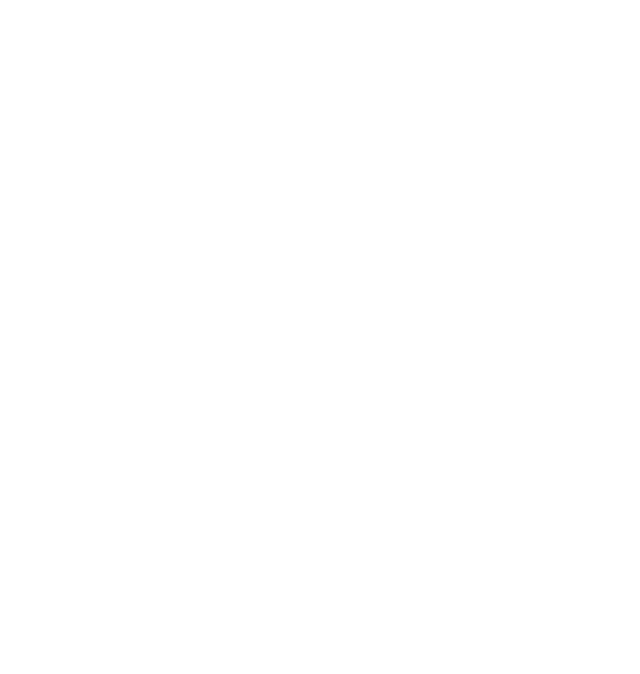
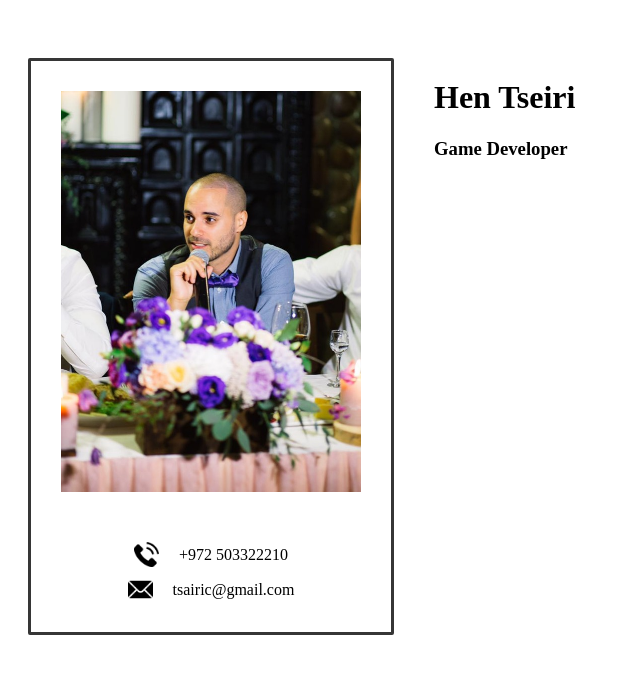
Before and after one commit to ChenTTTTT/Resume, a plain HTML site: page index.html in a window 1280 px wide. Shown: the whole page, without its empty margins (0-640 px from the left). Drawn offline with Linux system fonts and the light colour scheme.

Commit message:
first update

```diff
--- a/index.html
+++ b/index.html
@@ -7,6 +7,25 @@
     <link rel="stylesheet" href="style.css">
 </head>
 <body>
-
+    <div class="mainContainer">
+        <div class="contactPanel">
+            <div>
+                <img id="profile_picture" src="images/profile_picture.jpg" alt="profile_picture">
+                <br><br><br>
+                <div id="contactPersonalInfoContainer">
+                    <img src="images/telephone (1).png" alt="telephone" style="width: 1.5625rem;">
+                    <div> +972 503322210 </div>
+                </div>
+                <div id="contactPersonalInfoContainer">
+                    <img src="images/mail (1).png" alt="mail" style="width: 1.5625rem;">
+                    <div> tsairic@gmail.com </div>
+                </div>
+            </div>
+        </div>
+        <div class="mainPanel">
+            <h1> Hen Tseiri </h1>
+            <h3> Game Developer </h3>
+        </div>
+    </div>
 </body>
 </html>
--- a/style.css
+++ b/style.css
@@ -0,0 +1,32 @@
+.mainContainer{
+    display: flex;
+    flex-direction: row;
+}
+
+.contactPanel{
+    border-radius: .125rem;
+    border-style: solid;
+    border-color: rgb(54, 54, 54);
+    flex: 0 1 18.75rem;
+    margin: 3.125rem 1.25rem 1.25rem 1.25rem;
+    padding: 1.875rem;
+    text-align: center;
+}
+
+.mainPanel{
+    flex: 1 1 auto;
+    margin: 3.125rem 1.25rem 1.25rem 1.25rem;
+}
+
+#profile_picture{
+    width: 18.75rem;
+}
+
+#contactPersonalInfoContainer{
+    display: flex;
+    flex-direction: row;
+    gap: 1.25rem;
+    align-items: center;
+    justify-content: center;
+    margin-top: .625rem;
+}
```
Also changed, not shown: images/mail (1).png (added), images/mail.png (added), images/profile_picture.jpg (added), images/telephone (1).png (added), images/telephone.png (added).
